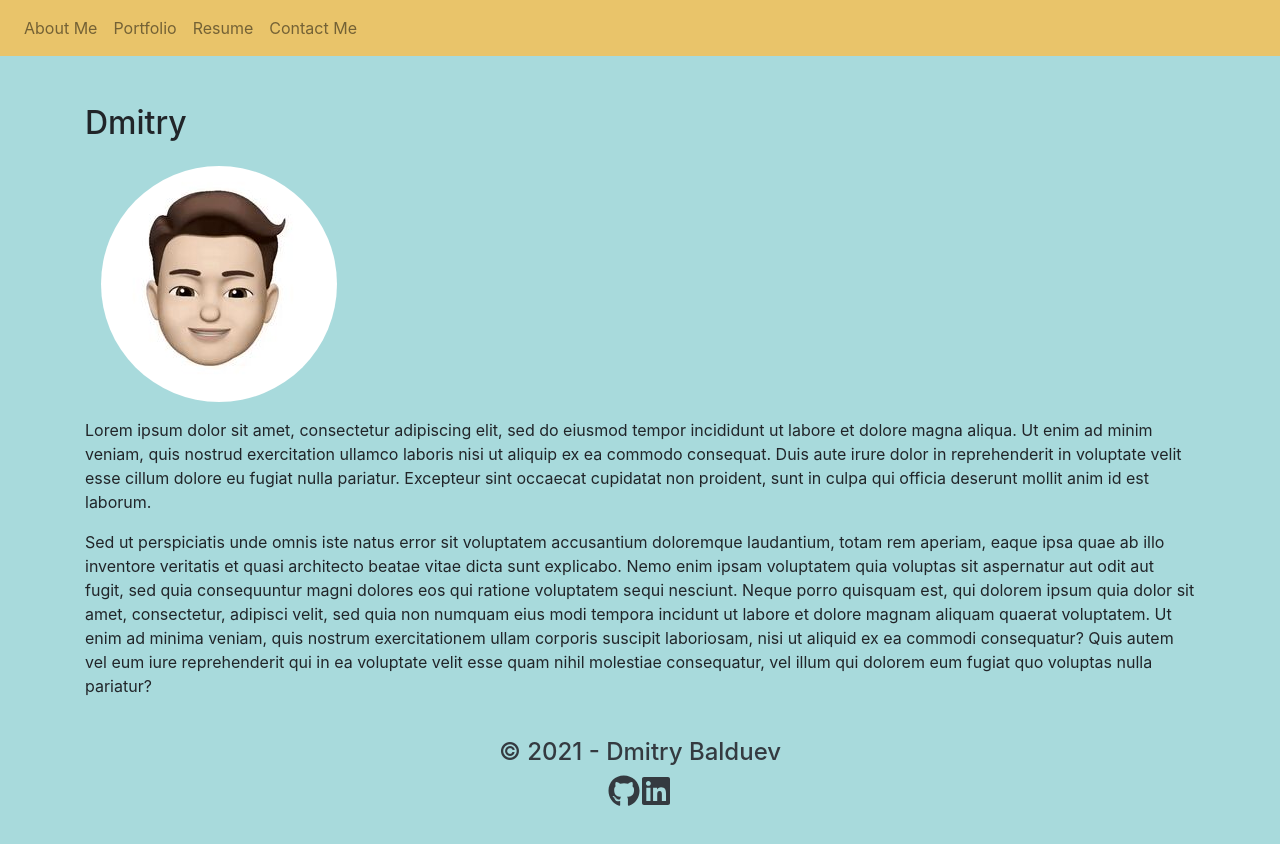
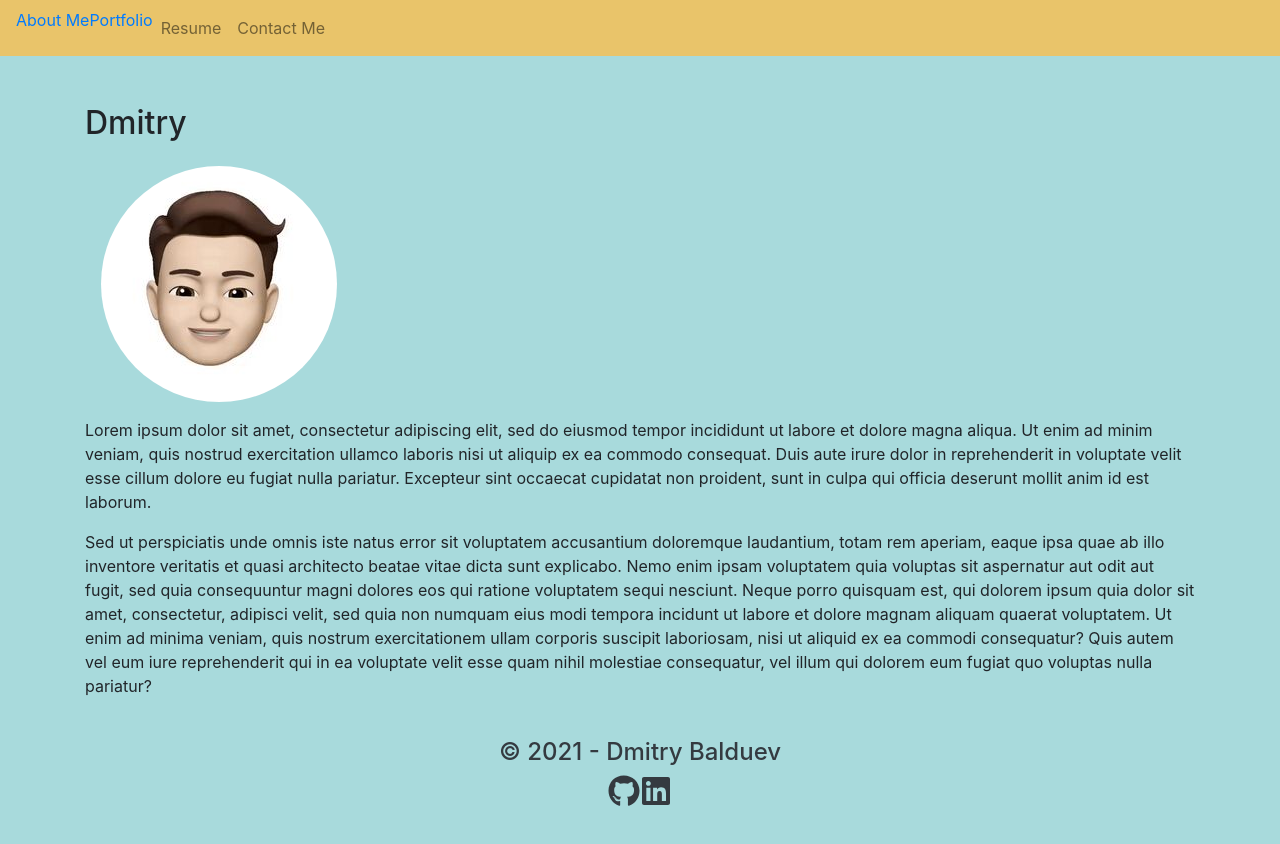
Before and after one commit to dmitrybalduev/react-portfolio, a React (Create React App) app: page / in a window 1280 px wide. Shown: the top 844 px of the page. Built offline with nearby package versions, Linux system fonts and the light colour scheme.

Commit message:
trying to work with Link

```diff
--- a/src/components/header.js
+++ b/src/components/header.js
@@ -1,5 +1,6 @@
 import React from 'react';
 import {Navbar, Nav} from 'react-bootstrap';
+import { Link } from 'react-router-dom';
 
 function Header(){
     return (
@@ -7,8 +8,8 @@
             <Navbar.Toggle aria-controls="basic-navbar-nav" />
             <Navbar.Collapse id="basic-navbar-nav">
                 <Nav className="mr-auto">
-                    <Nav.Link href="/">About Me</Nav.Link>
-                    <Nav.Link href="portfolio">Portfolio</Nav.Link>
+                    <Link to="/">About Me</Link>
+                    <Link to="portfolio">Portfolio</Link>
                     <Nav.Link href="resume">Resume</Nav.Link>
                     <Nav.Link href="contact">Contact Me</Nav.Link>
                 </Nav>
```
